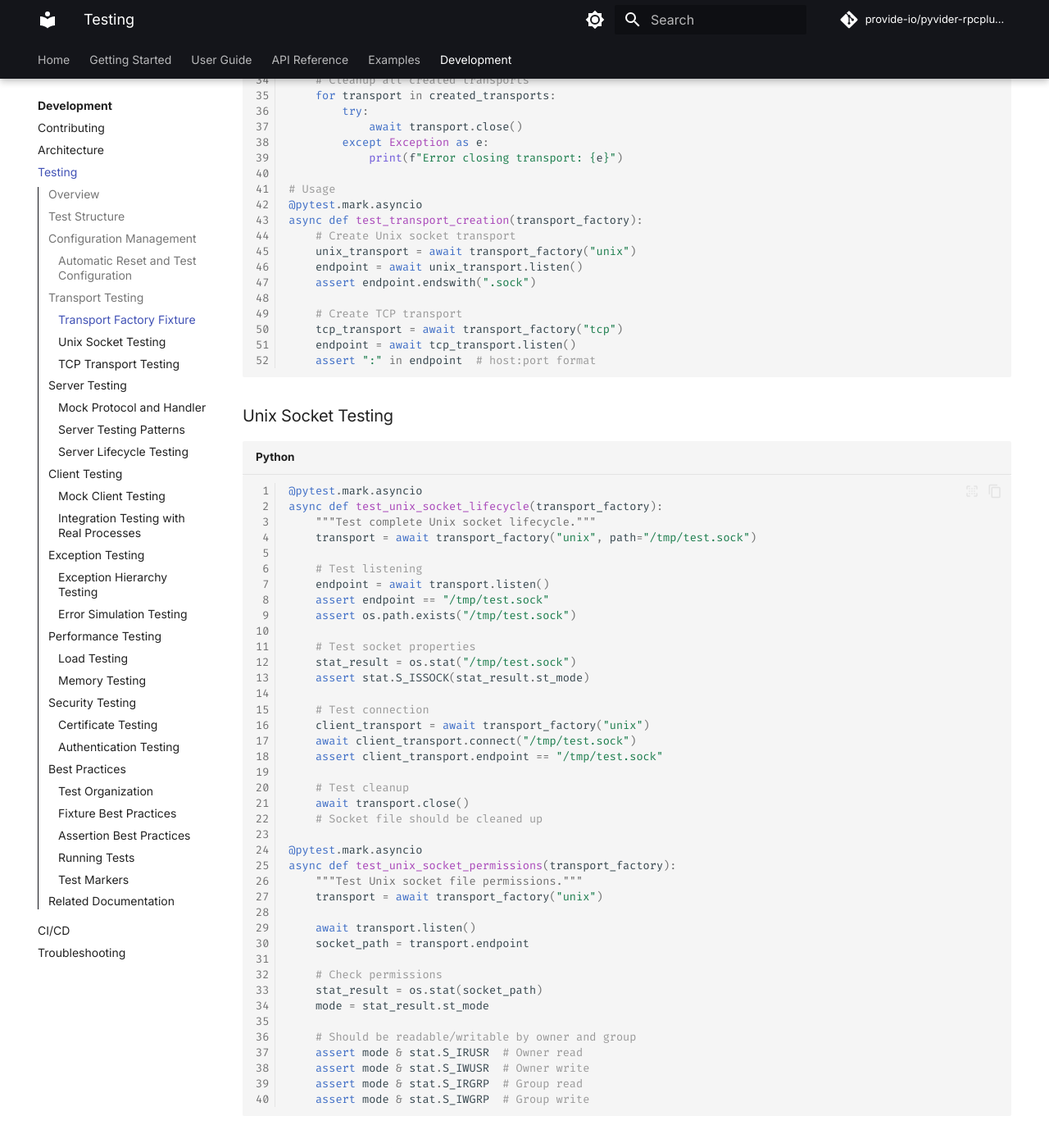
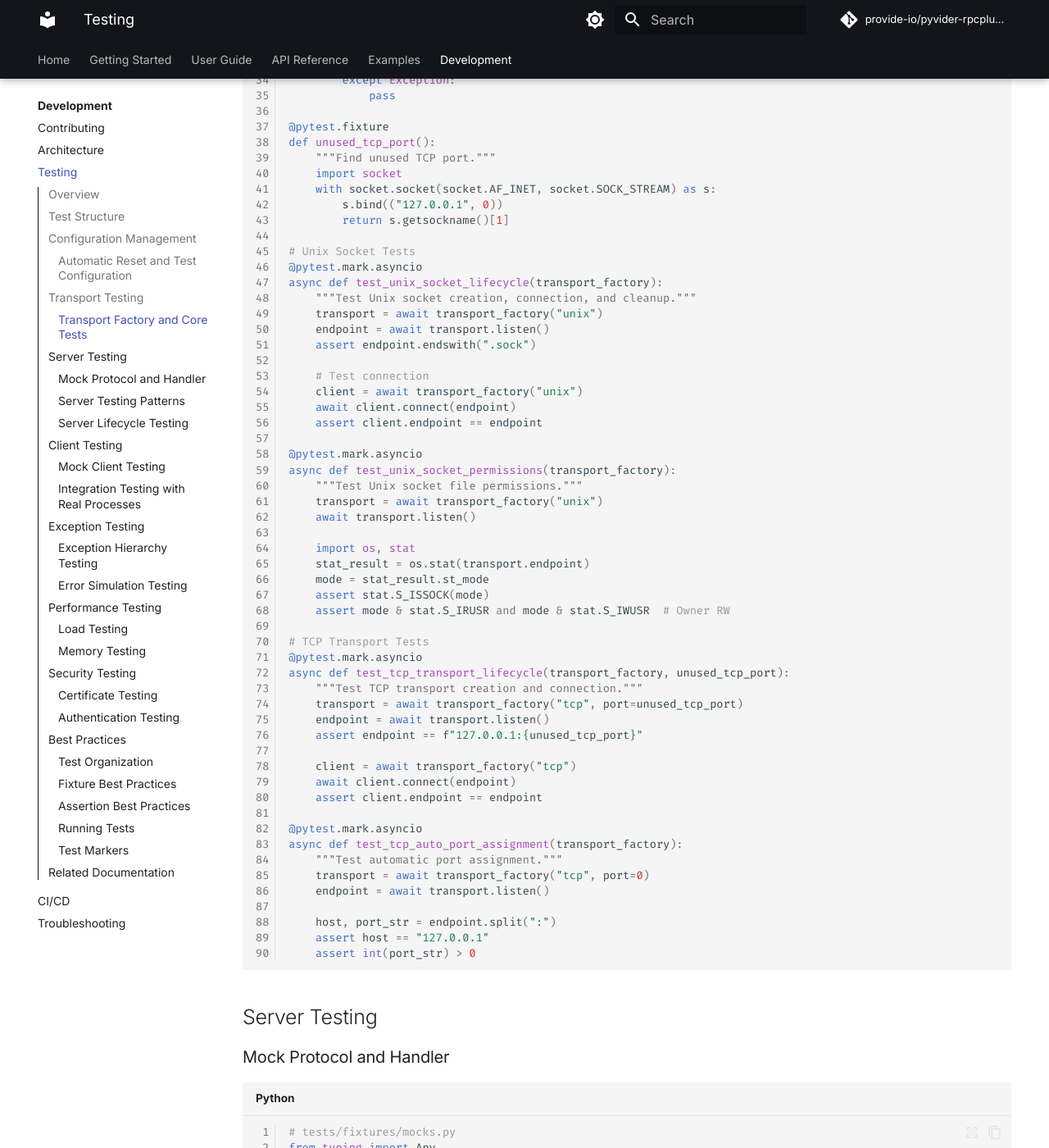
Before and after one commit to provide-io/pyvider-rpcplugin, an MkDocs documentation site: the page built from docs/development/testing.md, in a window 1280 px wide and 1400 px high, scrolled down 2374 px. Shown: the whole window at 82% size. Built offline with MkDocs 1.6.1 and Material for MkDocs 9.7.7, drawn with Linux system fonts in a browser that asks for light colours; comment, search, counter and statistics services are not loaded; the version menu is left out; some of the changed text lies outside the part shown.

Commit message:
🔼⚙️ [skip ci] auto-commit

````diff
--- a/docs/development/testing.md
+++ b/docs/development/testing.md
@@ -67,19 +67,17 @@ def test_config():
 
 ## Transport Testing
 
-### Transport Factory Fixture
+### Transport Factory and Core Tests
 
 ```python
 import pytest
-import pytest_asyncio
+import uuid
 from pathlib import Path
-import tempfile
-import uuid
 from pyvider.rpcplugin.transport import UnixSocketTransport, TCPSocketTransport
 
-@pytest_asyncio.fixture(scope="function")
+@pytest.fixture
 async def transport_factory(tmp_path: Path):
-    """Factory fixture for creating isolated transport instances."""
+    """Factory for creating isolated transport instances with cleanup."""
     created_transports = []
 
     async def create(transport_type: str, **kwargs):
@@ -89,12 +87,10 @@ async def transport_factory(tmp_path: Path):
                 socket_name = f"test_{uuid.uuid4().hex[:8]}.sock"
                 socket_path = str(tmp_path / socket_name)
             transport = UnixSocketTransport(path=socket_path)
-
         elif transport_type == "tcp":
             port = kwargs.get('port', 0)  # 0 = auto-assign
             host = kwargs.get('host', '127.0.0.1')
             transport = TCPSocketTransport(host=host, port=port)
-
         else:
             raise ValueError(f"Unknown transport type: {transport_type}")
 
@@ -103,112 +99,67 @@ async def transport_factory(tmp_path: Path):
 
     yield create
 
-    # Cleanup all created transports
+    # Cleanup
     for transport in created_transports:
         try:
             await transport.close()
-        except Exception as e:
-            print(f"Error closing transport: {e}")
+        except Exception:
+            pass
 
-# Usage
+@pytest.fixture
+def unused_tcp_port():
+    """Find unused TCP port."""
+    import socket
+    with socket.socket(socket.AF_INET, socket.SOCK_STREAM) as s:
+        s.bind(("127.0.0.1", 0))
+        return s.getsockname()[1]
+
+# Unix Socket Tests
 @pytest.mark.asyncio
-async def test_transport_creation(transport_factory):
-    # Create Unix socket transport
-    unix_transport = await transport_factory("unix")
-    endpoint = await unix_transport.listen()
+async def test_unix_socket_lifecycle(transport_factory):
+    """Test Unix socket creation, connection, and cleanup."""
+    transport = await transport_factory("unix")
+    endpoint = await transport.listen()
     assert endpoint.endswith(".sock")
 
-    # Create TCP transport
-    tcp_transport = await transport_factory("tcp")
-    endpoint = await tcp_transport.listen()
-    assert ":" in endpoint  # host:port format
-```
-
-### Unix Socket Testing
-
-```python
-@pytest.mark.asyncio
-async def test_unix_socket_lifecycle(transport_factory):
-    """Test complete Unix socket lifecycle."""
-    transport = await transport_factory("unix", path="/tmp/test.sock")
-
-    # Test listening
-    endpoint = await transport.listen()
-    assert endpoint == "/tmp/test.sock"
-    assert os.path.exists("/tmp/test.sock")
-
-    # Test socket properties
-    stat_result = os.stat("/tmp/test.sock")
-    assert stat.S_ISSOCK(stat_result.st_mode)
-
     # Test connection
-    client_transport = await transport_factory("unix")
-    await client_transport.connect("/tmp/test.sock")
-    assert client_transport.endpoint == "/tmp/test.sock"
-
-    # Test cleanup
-    await transport.close()
-    # Socket file should be cleaned up
+    client = await transport_factory("unix")
+    await client.connect(endpoint)
+    assert client.endpoint == endpoint
 
 @pytest.mark.asyncio
 async def test_unix_socket_permissions(transport_factory):
     """Test Unix socket file permissions."""
     transport = await transport_factory("unix")
+    await transport.listen()
 
-    await transport.listen()
-    socket_path = transport.endpoint
+    import os, stat
+    stat_result = os.stat(transport.endpoint)
+    mode = stat_result.st_mode
+    assert stat.S_ISSOCK(mode)
+    assert mode & stat.S_IRUSR and mode & stat.S_IWUSR  # Owner RW
 
-    # Check permissions
-    stat_result = os.stat(socket_path)
-    mode = stat_result.st_mode
-
-    # Should be readable/writable by owner and group
-    assert mode & stat.S_IRUSR  # Owner read
-    assert mode & stat.S_IWUSR  # Owner write
-    assert mode & stat.S_IRGRP  # Group read
-    assert mode & stat.S_IWGRP  # Group write
-```
-
-### TCP Transport Testing
-
-```python
-@pytest.fixture
-def unused_tcp_port():
-    """Find an unused TCP port."""
-    import socket
-    with socket.socket(socket.AF_INET, socket.SOCK_STREAM) as s:
-        s.bind(("127.0.0.1", 0))
-        return s.getsockname()[1]
-
+# TCP Transport Tests
 @pytest.mark.asyncio
 async def test_tcp_transport_lifecycle(transport_factory, unused_tcp_port):
-    """Test complete TCP transport lifecycle."""
+    """Test TCP transport creation and connection."""
     transport = await transport_factory("tcp", port=unused_tcp_port)
-
-    # Test listening
     endpoint = await transport.listen()
     assert endpoint == f"127.0.0.1:{unused_tcp_port}"
 
-    # Test connection
-    client_transport = await transport_factory("tcp")
-    await client_transport.connect(endpoint)
-    assert client_transport.endpoint == endpoint
-
-    # Test cleanup
-    await transport.close()
+    client = await transport_factory("tcp")
+    await client.connect(endpoint)
+    assert client.endpoint == endpoint
 
 @pytest.mark.asyncio
 async def test_tcp_auto_port_assignment(transport_factory):
     """Test automatic port assignment."""
     transport = await transport_factory("tcp", port=0)
+    endpoint = await transport.listen()
 
-    endpoint = await transport.listen()
     host, port_str = endpoint.split(":")
-    port = int(port_str)
-
     assert host == "127.0.0.1"
-    assert port > 0  # Should be assigned a port
-    assert transport.port == port
+    assert int(port_str) > 0
 ```
 
 ## Server Testing
````
